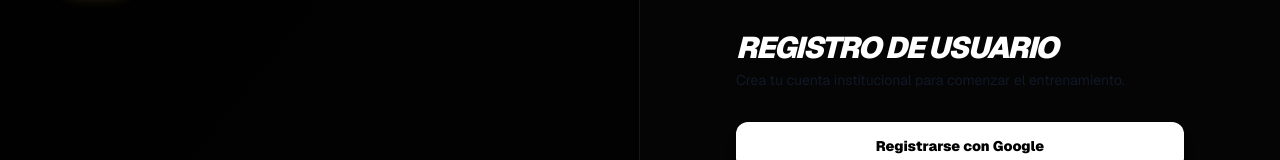
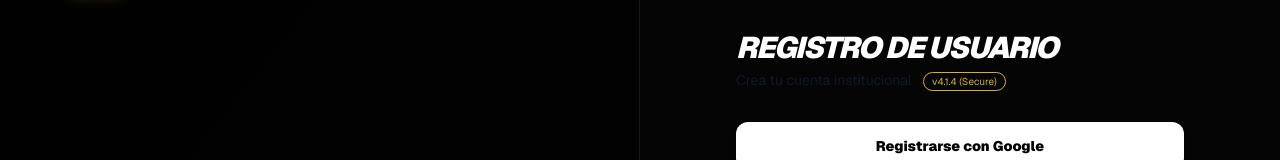
Before and after one commit to docenciainformatica2025/SaberPro, a Next.js app: page /register in a window 1280 px wide. Shown: the part 213-373 px from the top of the page. Built offline with nearby package versions, Linux system fonts and the light colour scheme; no server answers.

Commit message:
chore: add visual version indicator v4.1.4 to force cache bust

```diff
--- a/app/register/page.tsx
+++ b/app/register/page.tsx
@@ -167,7 +167,7 @@ export default function RegisterPage() {
 
                     <div className="space-y-1">
                         <h1 className="text-3xl font-black text-white uppercase italic tracking-tighter">Registro de Usuario</h1>
-                        <p className="text-metal-silver/60 text-sm">Crea tu cuenta institucional para comenzar el entrenamiento.</p>
+                        <p className="text-metal-silver/60 text-sm">Crea tu cuenta institucional <span className="text-metal-gold text-[10px] ml-2 border border-metal-gold/30 px-2 py-0.5 rounded-full">v4.1.4 (Secure)</span></p>
                     </div>
 
 
```
